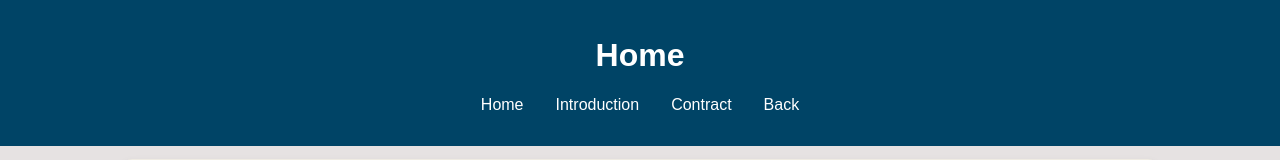
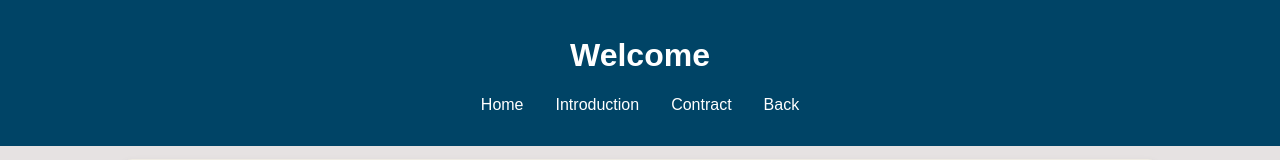
Before and after one commit to Pollitotito/itis3135-react, a React (Vite) app: page / in a window 1280 px wide. Shown: the top 160 px of the page. Built offline with nearby package versions, Linux system fonts and the light colour scheme.

Commit message:
Update Layout.jsx

```diff
--- a/src/Layout.jsx
+++ b/src/Layout.jsx
@@ -6,7 +6,7 @@ export default function Layout() {
   const location = useLocation();
 
   const titles = {
-    "/": "Home",
+    "/": "Welcome",
     "/introduction": "Introduction",
     "/contract": "Contract"
   };
```
